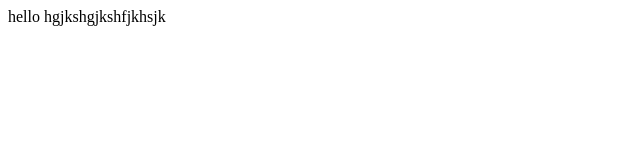
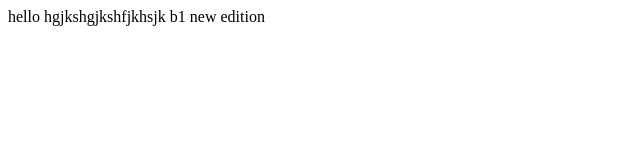
Before and after one commit to data-developer/projectswebau, a plain HTML site: page public_html/index.html in a window 1280 px wide. Shown: the whole page, without its empty margins (0-640 px from the left). Drawn offline with Linux system fonts and the light colour scheme.

Commit message:
b1 commit

```diff
--- a/public_html/index.html
+++ b/public_html/index.html
@@ -7,4 +7,5 @@
 <body>
 hgjkshgjkshfjkhsjk
 </body>
+b1 new edition
 </html>
```
